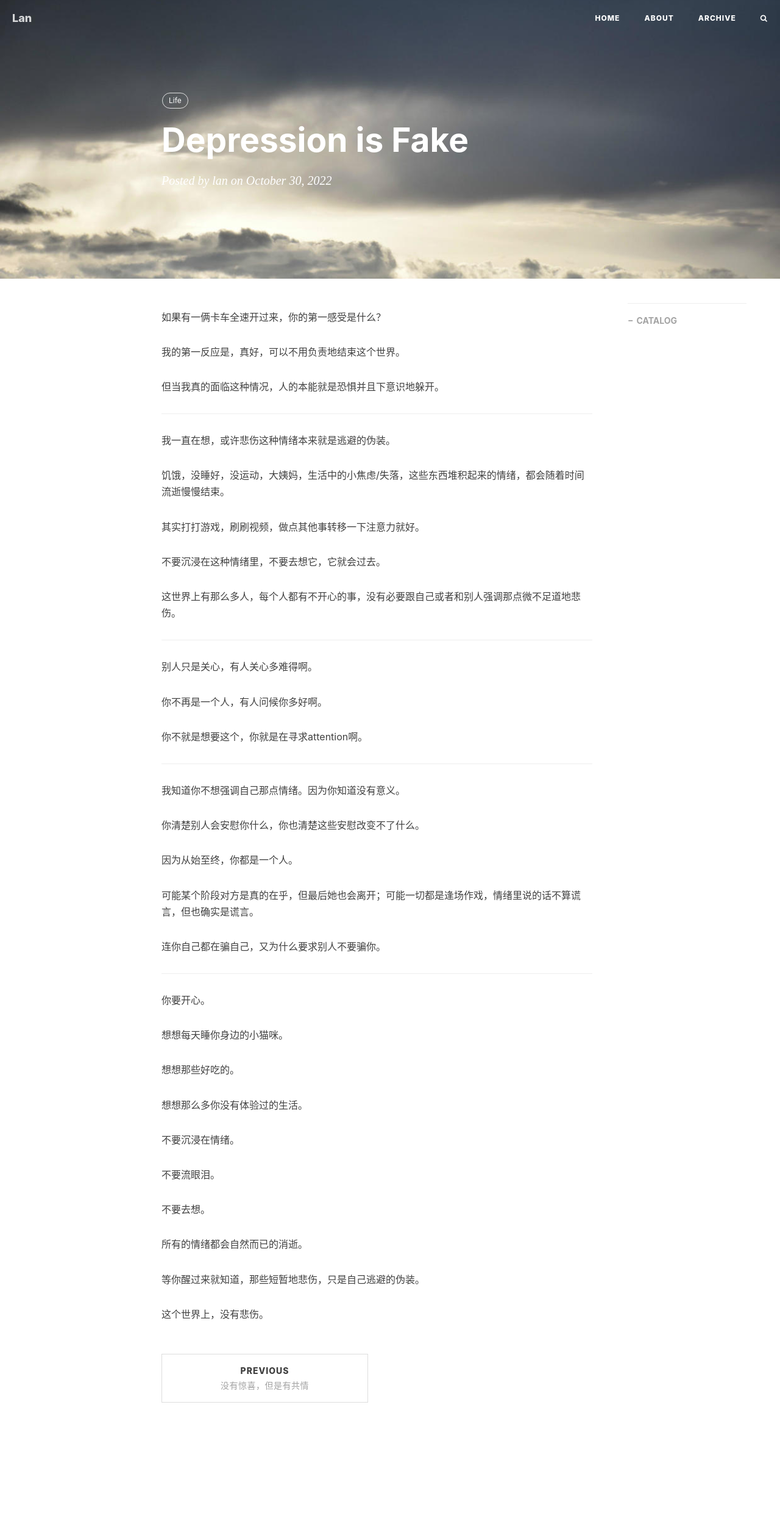
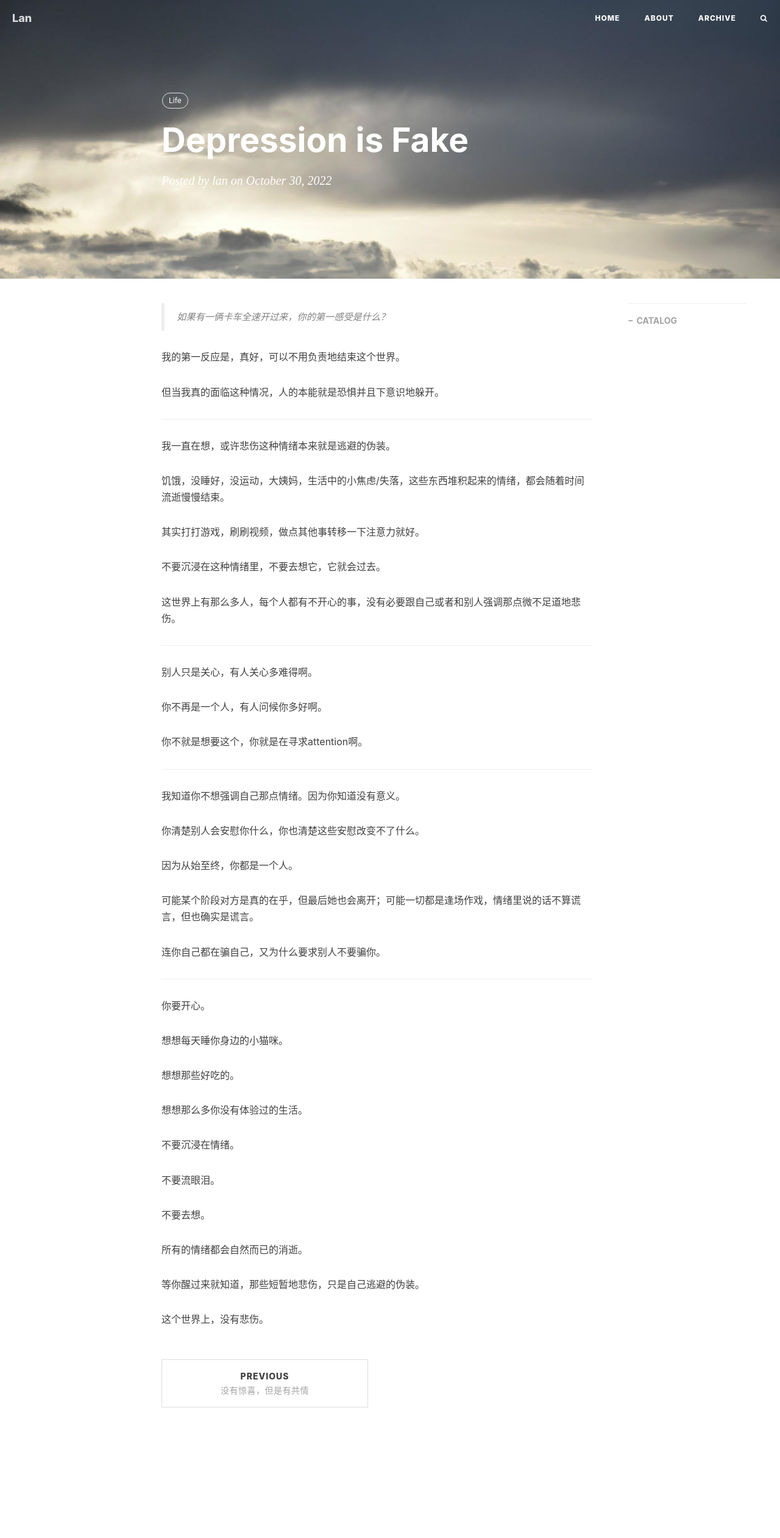
Before and after one commit to yesenin-flower/yesenin-flower.github.io, a Jekyll site: the page built from _posts/novel/2022-10-30-FakeDepression.md, in a window 1280 px wide. Shown: the whole page at 61% size. Built offline with Jekyll 4.4.1, drawn with Linux system fonts in a browser that asks for light colours; nearby versions of some CDN libraries; comment, search, counter and statistics services are not loaded.

```diff
--- a/_posts/novel/2022-10-30-FakeDepression.md
+++ b/_posts/novel/2022-10-30-FakeDepression.md
@@ -9,7 +9,8 @@ tags:
     - Life
 ---
 
-如果有一俩卡车全速开过来，你的第一感受是什么？
+
+> 如果有一俩卡车全速开过来，你的第一感受是什么？
 
 我的第一反应是，真好，可以不用负责地结束这个世界。
 
```
